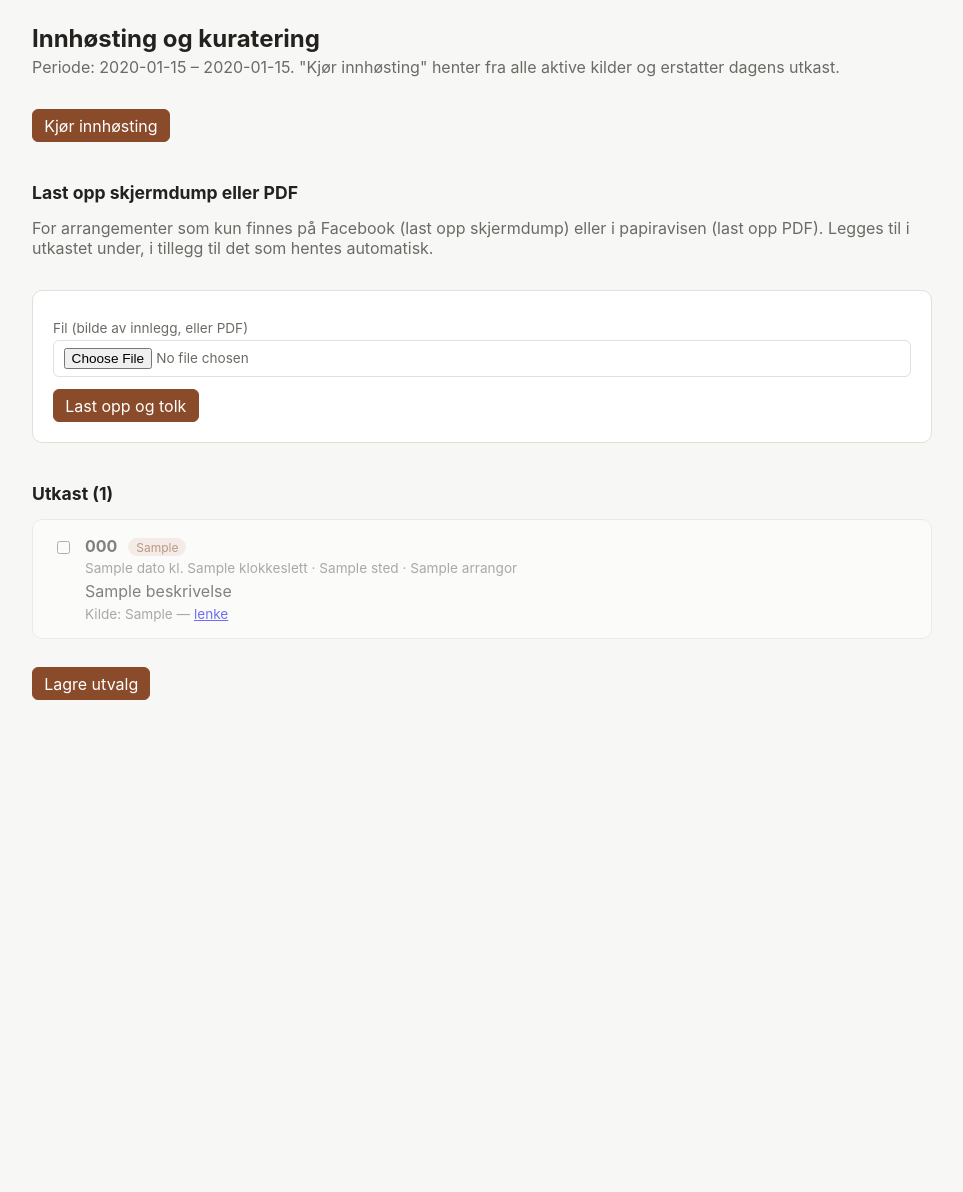
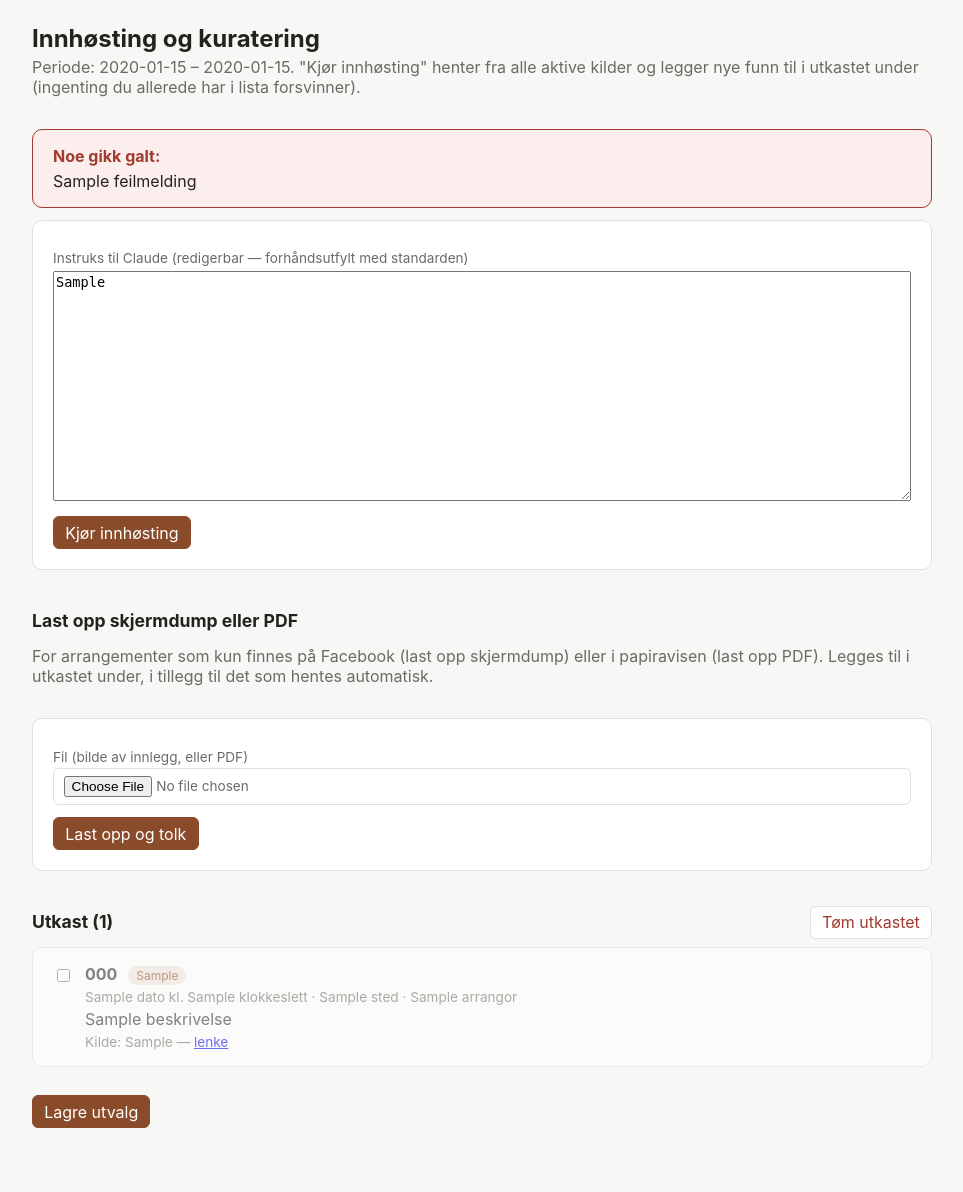
Before and after one commit to fgjestad/vibecoding, a FastAPI app: template app/templates/innhosting.html in a window 1280 px wide. Shown: the part 51-1243 px from the top of the page, without its empty margins (158-1121 px from the left). Before the commit the page ends 751 px from the top, so only its background shows below. Run offline with FastAPI, Linux system fonts and the light colour scheme; the template is opened without the code that fills it: most values are stand-ins (such as "Sample title", 1, 10 or a date in 2020).

Commit message:
Add files via upload
med dialogrute

```diff
--- a/app/harvest.py
+++ b/app/harvest.py
@@ -65,10 +65,13 @@ def _parse_json_liste(tekst: str) -> list[dict]:
     return [e for e in data if isinstance(e, dict) and e.get("tittel") and e.get("dato")]
 
 
-def _felles_instruks(forste_dag: date, siste_dag: date) -> str:
-    return f"""
-Perioden vi er interessert i: {forste_dag.isoformat()} til {siste_dag.isoformat()} (begge \
-datoer inkludert).
+def standard_instruks(forste_dag: date, siste_dag: date) -> str:
+    """Standard-instruksen som sendes til Claude for å hente ut arrangementer.
+
+    Vises redigerbar i UI (jobb 2) slik at brukeren kan finpusse den før en kjøring.
+    """
+    return f"""Perioden vi er interessert i: {forste_dag.isoformat()} til {siste_dag.isoformat()} \
+(begge datoer inkludert).
 
 For hvert arrangement i denne perioden, hent ut:
 - "tittel": kort tittel på arrangementet
@@ -83,19 +86,24 @@ For hvert arrangement i denne perioden, hent ut:
 Ikke ta med arrangementer som tydelig skjer utenfor Nes kommune, eller utenfor perioden over.
 
 Svar til slutt KUN med et gyldig JSON-array, ingen tekst før eller etter. Hvis du ikke finner \
-noen relevante arrangementer, svar med et tomt array: []
-"""
+noen relevante arrangementer, svar med et tomt array: []"""
 
 
-def hent_fra_kilde(kilde: Kilde, forste_dag: date, siste_dag: date) -> list[dict]:
+def hent_fra_kilde(
+    kilde: Kilde,
+    forste_dag: date,
+    siste_dag: date,
+    instruks: str | None = None,
+) -> list[dict]:
     """Henter arrangementer fra én kilde-URL ved hjelp av Claude med web_fetch."""
     if not os.environ.get("ANTHROPIC_API_KEY"):
         return []
 
+    instruks = instruks if instruks is not None else standard_instruks(forste_dag, siste_dag)
     client = Anthropic()
     prompt = f"""Gå til denne nettsiden og finn lokale arrangementer: {kilde.url}
 
-{_felles_instruks(forste_dag, siste_dag)}
+{instruks}
 """
     response = client.messages.create(
         model=MODEL,
@@ -114,18 +122,23 @@ def hent_fra_kilde(kilde: Kilde, forste_dag: date, siste_dag: date) -> list[dict
 
 
 def hent_fra_bilde(
-    data: bytes, media_type: str, forste_dag: date, siste_dag: date
+    data: bytes,
+    media_type: str,
+    forste_dag: date,
+    siste_dag: date,
+    instruks: str | None = None,
 ) -> list[dict]:
     """Tolker en skjermdump (bilde) og henter ut arrangementer."""
     if not os.environ.get("ANTHROPIC_API_KEY"):
         return []
 
+    instruks = instruks if instruks is not None else standard_instruks(forste_dag, siste_dag)
     client = Anthropic()
     b64 = base64.standard_b64encode(data).decode("utf-8")
     prompt = f"""Dette er en skjermdump av et innlegg/en side om ett eller flere arrangementer \
 (f.eks. fra Facebook). Se på bildet og hent ut arrangementene som er omtalt.
 
-{_felles_instruks(forste_dag, siste_dag)}
+{instruks}
 """
     response = client.messages.create(
         model=MODEL,
@@ -153,17 +166,23 @@ def hent_fra_bilde(
     return arrangementer
 
 
-def hent_fra_pdf(data: bytes, forste_dag: date, siste_dag: date) -> list[dict]:
+def hent_fra_pdf(
+    data: bytes,
+    forste_dag: date,
+    siste_dag: date,
+    instruks: str | None = None,
+) -> list[dict]:
     """Tolker en PDF (f.eks. papiravis-annonse) og henter ut arrangementer."""
     if not os.environ.get("ANTHROPIC_API_KEY"):
         return []
 
+    instruks = instruks if instruks is not None else standard_instruks(forste_dag, siste_dag)
     client = Anthropic()
     b64 = base64.standard_b64encode(data).decode("utf-8")
     prompt = f"""Dette er en PDF med én eller flere arrangementsannonser (f.eks. fra \
 papiravisen). Se gjennom dokumentet og hent ut arrangementene som er omtalt.
 
-{_felles_instruks(forste_dag, siste_dag)}
+{instruks}
 """
     response = client.messages.create(
         model=MODEL,
--- a/app/main.py
+++ b/app/main.py
@@ -15,6 +15,7 @@ from app.harvest import (
     hent_fra_bilde,
     hent_fra_kilde,
     hent_fra_pdf,
+    standard_instruks,
 )
 from app.llm import foreslå_kilder
 from app.models import Arrangement, EkskludertSignatur, Kilde, KildeForslag
@@ -254,59 +255,82 @@ def _lagre_arrangement(
     return True
 
 
+def _innhosting_kontekst(request: Request, session: Session, feilmelding: str | None = None) -> dict:
+    arrangementer = session.exec(
+        select(Arrangement).order_by(Arrangement.dato, Arrangement.klokkeslett)
+    ).all()
+    forste_dag, siste_dag = beregn_periode()
+    return {
+        "request": request,
+        "arrangementer": arrangementer,
+        "forste_dag": forste_dag,
+        "siste_dag": siste_dag,
+        "standard_instruks_verdi": standard_instruks(forste_dag, siste_dag),
+        "feilmelding": feilmelding,
+    }
+
+
 @app.get("/innhosting")
 def innhosting_side(
     request: Request,
     session: Session = Depends(get_session),
     _: str = Depends(sjekk_passord),
 ):
-    arrangementer = session.exec(
-        select(Arrangement).order_by(Arrangement.dato, Arrangement.klokkeslett)
-    ).all()
-    forste_dag, siste_dag = beregn_periode()
     return templates.TemplateResponse(
-        "innhosting.html",
-        {
-            "request": request,
-            "arrangementer": arrangementer,
-            "forste_dag": forste_dag,
-            "siste_dag": siste_dag,
-        },
+        "innhosting.html", _innhosting_kontekst(request, session)
     )
 
 
 @app.post("/innhosting/kjor")
 def kjor_innhosting(
+    request: Request,
+    instruks: str = Form(...),
     session: Session = Depends(get_session),
     _: str = Depends(sjekk_passord),
 ):
     forste_dag, siste_dag = beregn_periode()
 
-    for gammelt in session.exec(select(Arrangement)).all():
-        session.delete(gammelt)
-    session.commit()
+    ekskluderte = {e.signatur for e in session.exec(select(EkskludertSignatur)).all()}
+    sett_ider = {a.arrangement_id for a in session.exec(select(Arrangement)).all()}
 
-    ekskluderte = {e.signatur for e in session.exec(select(EkskludertSignatur)).all()}
     aktive_kilder = session.exec(select(Kilde).where(Kilde.aktiv == True)).all()  # noqa: E712
     aktive_kilder = sorted(aktive_kilder, key=lambda k: k.samlet_sortering, reverse=True)
 
-    sett_ider: set[str] = set()
-
+    feil_kilder = []
     for kilde in aktive_kilder:
         try:
-            rå = hent_fra_kilde(kilde, forste_dag, siste_dag)
-        except Exception:
+            rå = hent_fra_kilde(kilde, forste_dag, siste_dag, instruks=instruks)
+        except Exception as e:
             rå = []
+            feil_kilder.append(f"{kilde.navn} ({e})")
         antall = sum(1 for a in rå if _lagre_arrangement(session, a, sett_ider, ekskluderte))
         kilde.automatisk_prioritet = float(antall)
         session.add(kilde)
 
+    session.commit()
+
+    if feil_kilder:
+        feilmelding = "Disse kildene feilet under innhøsting: " + "; ".join(feil_kilder)
+        return templates.TemplateResponse(
+            "innhosting.html", _innhosting_kontekst(request, session, feilmelding)
+        )
+    return RedirectResponse(url="/innhosting", status_code=303)
+
+
+@app.post("/innhosting/tom")
+def tom_utkast(
+    session: Session = Depends(get_session),
+    _: str = Depends(sjekk_passord),
+):
+    for a in session.exec(select(Arrangement)).all():
+        session.delete(a)
     session.commit()
     return RedirectResponse(url="/innhosting", status_code=303)
 
 
 @app.post("/innhosting/last-opp")
 async def last_opp_fil(
+    request: Request,
     fil: UploadFile = File(...),
     session: Session = Depends(get_session),
     _: str = Depends(sjekk_passord),
@@ -314,12 +338,29 @@ async def last_opp_fil(
     forste_dag, siste_dag = beregn_periode()
     innhold = await fil.read()
 
-    if fil.content_type == "application/pdf":
-        rå = hent_fra_pdf(innhold, forste_dag, siste_dag)
-    elif fil.content_type in {"image/jpeg", "image/png", "image/webp", "image/gif"}:
-        rå = hent_fra_bilde(innhold, fil.content_type, forste_dag, siste_dag)
-    else:
-        rå = []
+    STOTTEDE_BILDETYPER = {"image/jpeg", "image/png", "image/webp", "image/gif"}
+    try:
+        if fil.content_type == "application/pdf":
+            rå = hent_fra_pdf(innhold, forste_dag, siste_dag)
+        elif fil.content_type in STOTTEDE_BILDETYPER:
+            rå = hent_fra_bilde(innhold, fil.content_type, forste_dag, siste_dag)
+        else:
+            return templates.TemplateResponse(
+                "innhosting.html",
+                _innhosting_kontekst(
+                    request,
+                    session,
+                    f"Filtypen '{fil.content_type}' støttes ikke. Bruk JPEG, PNG, WEBP, "
+                    "GIF eller PDF.",
+                ),
+            )
+    except Exception as e:
+        return templates.TemplateResponse(
+            "innhosting.html",
+            _innhosting_kontekst(
+                request, session, f"Kunne ikke tolke filen '{fil.filename}': {e}"
+            ),
+        )
 
     sett_ider = {a.arrangement_id for a in session.exec(select(Arrangement)).all()}
     ekskluderte = {e.signatur for e in session.exec(select(EkskludertSignatur)).all()}
--- a/app/templates/innhosting.html
+++ b/app/templates/innhosting.html
@@ -15,11 +15,28 @@
     <h1>Innhøsting og kuratering</h1>
     <p class="undertittel">
       Periode: {{ forste_dag.strftime("%d.%m.%Y") }} – {{ siste_dag.strftime("%d.%m.%Y") }}.
-      "Kjør innhøsting" henter fra alle aktive kilder og erstatter dagens utkast.
+      "Kjør innhøsting" henter fra alle aktive kilder og legger nye funn til i utkastet
+      under (ingenting du allerede har i lista forsvinner).
     </p>
 
-    <form method="post" action="/innhosting/kjor" id="kjor-skjema">
-      <button type="submit" class="primær" id="kjor-knapp">Kjør innhøsting</button>
+    {% if feilmelding %}
+      <div class="kort" style="border-color: var(--danger); background: #fbeeec;">
+        <strong style="color: var(--danger);">Noe gikk galt:</strong>
+        <p style="margin: 0.3rem 0 0;">{{ feilmelding }}</p>
+      </div>
+    {% endif %}
+
+    <form class="skjema-kort" method="post" action="/innhosting/kjor" id="kjor-skjema">
+      <label>Instruks til Claude (redigerbar — forhåndsutfylt med standarden)
+        <textarea
+          name="instruks"
+          rows="14"
+          style="width: 100%; font-family: monospace; font-size: 0.85rem; margin-top: 0.3rem;"
+        >{{ standard_instruks_verdi }}</textarea>
+      </label>
+      <button type="submit" class="primær" id="kjor-knapp" style="margin-top: 0.75rem;">
+        Kjør innhøsting
+      </button>
     </form>
     <script>
       document.getElementById("kjor-skjema").addEventListener("submit", function () {
@@ -56,7 +73,18 @@
       });
     </script>
 
-    <h2>Utkast ({{ arrangementer|length }})</h2>
+    <div style="display: flex; justify-content: space-between; align-items: baseline;">
+      <h2>Utkast ({{ arrangementer|length }})</h2>
+      {% if arrangementer %}
+        <form
+          method="post"
+          action="/innhosting/tom"
+          onsubmit="return confirm('Tømme hele utkastet? Dette kan ikke angres.');"
+        >
+          <button type="submit" class="faresone">Tøm utkastet</button>
+        </form>
+      {% endif %}
+    </div>
     {% if not arrangementer %}
       <p class="tom">Ingen arrangementer ennå. Trykk "Kjør innhøsting" over, eller last opp en fil.</p>
     {% else %}
```
